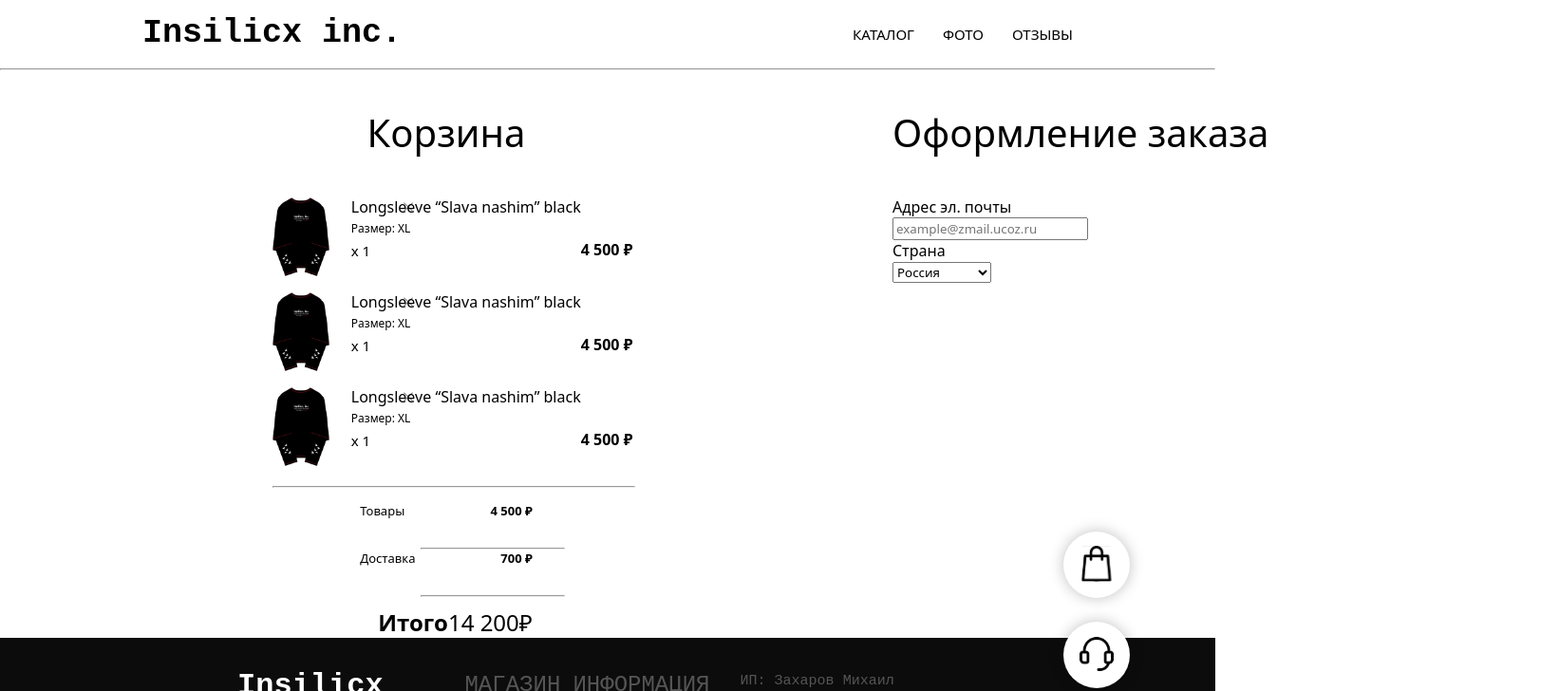
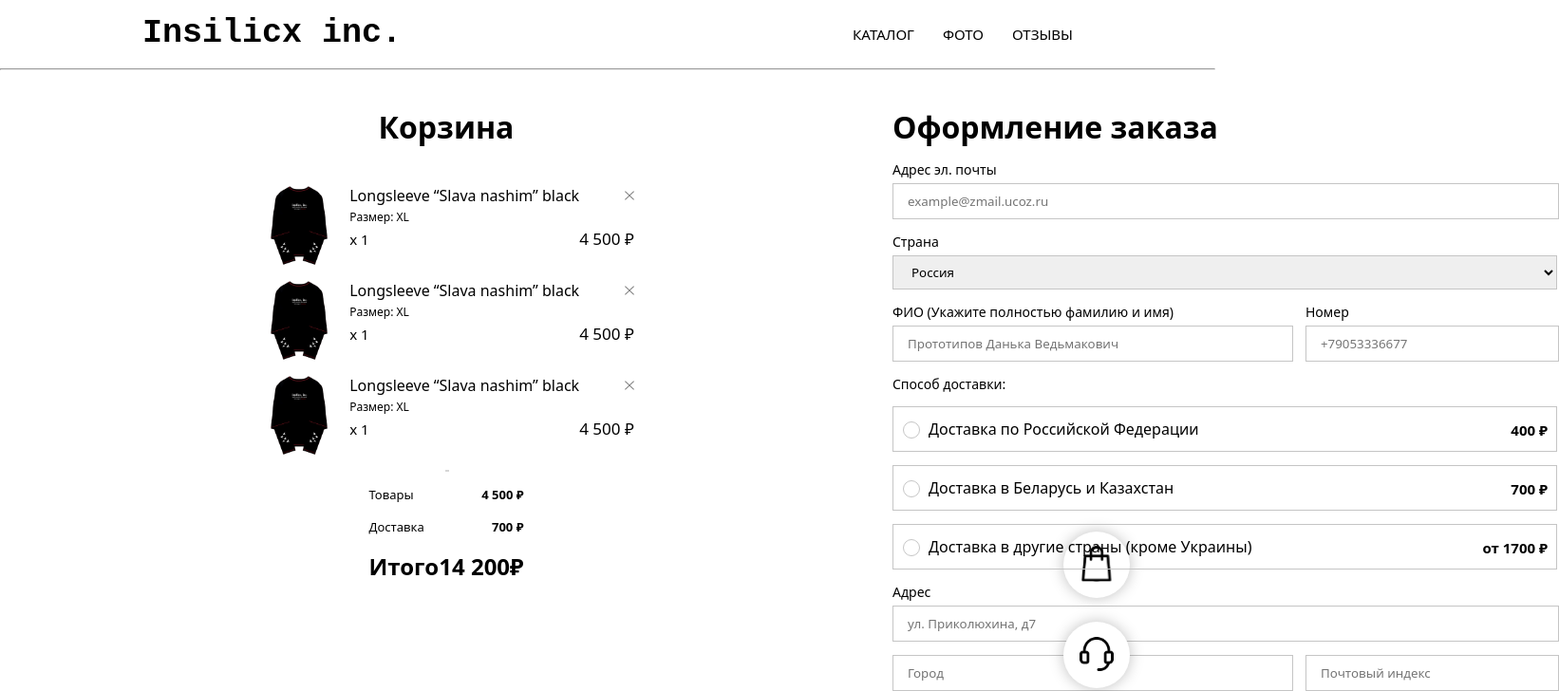
Before and after one commit to kirillpedev/insilicx-react, a React (Vite) app: page /order in a window 1280 px wide. Shown: the top 728 px of the page at 95% size, 1642 px wide, since content can reach past the window. Built offline with nearby package versions, Linux system fonts and the light colour scheme.

Commit message:
Bag page full updated.

```diff
--- a/src/App.jsx
+++ b/src/App.jsx
@@ -7,6 +7,7 @@ import Order from './pages/Order';
 import Bag from './components/Bag';
 import Products from './products';
 // import ProductPage from './pages/ProductPage';
+
 import ProductPage, {
   loader,
 } from "./pages/ProductPage";
--- a/src/components/Bag.jsx
+++ b/src/components/Bag.jsx
@@ -2,6 +2,7 @@ import React from 'react'
 import styled from 'styled-components'
 import dress1 from '/src/img/dress1.png'
 import close from '/src/img/close.svg'
+import check from '../svg/check.svg'
 
 
 const Main = styled.div`
@@ -30,28 +31,24 @@ const OrderInfo = styled.div`
     }
 
     .content h1 {
-        padding-bottom: 40px;
-        font-family: "Noto Sans", sans-serif;
-        font-size: 40px;
-        font-weight: 500;
+        margin-bottom: 40px;
     }
 
     .close_img {
         position: absolute;
         margin-top: 6px;
-        right: 66%;
+        right: 0;
     }
 
     .order_main {
         display: flex;
         padding-bottom: 15px;
+        position: relative;
     }
 
     .line hr {
-        width: 380px;
-        color: #D6D6D6;
-        margin-left: 15px;
-        margin-top: 5px;
+        width: 100%;
+        border: 1px solid #D6D6D6;
         margin-bottom: 15px;
     }
 
@@ -65,20 +62,20 @@ const OrderInfo = styled.div`
         font-family: "Noto Sans", sans-serif;
         padding-top: 3px;
         font-size: 12px;
-        font-weight: lighter;
+        font-weight: 300;
     }
 
     .order_main h3 {
         font-family: "Noto Sans", sans-serif;
         font-size: 15px;
-        font-weight: 500;
+        font-weight: 400;
         padding-top: 5px;
     }
 
     .order_main h4 {
         font-family: "Noto Sans", sans-serif;
-        font-size: 16px;
-        font-weight: 600;
+        font-size: 17px;
+        font-weight: 500;
         margin-top: 45px;
     }
 
@@ -103,13 +100,20 @@ const OrderInfo = styled.div`
     .order_end h3 {
         font-family: "Noto Sans", sans-serif;
         font-size: 24px;
-        font-weight: 700;
+        font-weight: 600;
     }
 
     .items {
         display: flex;
         justify-content: space-between;
-        margin-bottom: -10px;
+    }
+
+    .items h1 {
+        margin-bottom: 16px;
+    }
+
+    .delivery h1 {
+        margin-bottom: 16px;
     }
 
     .delivery {
@@ -122,12 +126,11 @@ const OrderInfo = styled.div`
         margin-top: 10px;
         display: flex;
         justify-content: space-between;
-        margin-left: 19px;
     }
     .total h2 {
         font-family: "Noto Sans", sans-serif;
         font-size: 24px;
-        font-weight: 500;
+        font-weight: 600;
     }
 
 
@@ -138,8 +141,50 @@ const OrderInput = styled.div`
     @import url('https://fonts.googleapis.com/css2?family=Anonymous+Pro:ital,wght@0,400;0,700;1,400;1,700&family=Noto+Sans:ital,wght@0,100..900;1,100..900&display=swap');
 
     .input_mass {
-        width: 580px;
+        width: 700px;
         height: 100%;
+    }
+
+    h1 {
+        margin-bottom: 10px;
+    }
+
+    .input_mass p {
+        font-size: 14px;
+        margin-bottom: 5px;
+    }
+
+    .country {
+        width: 100%;
+        border: 1px solid #C5C5C5;
+        padding: 7px 0px 7px ;
+        text-indent: 15px;
+    }
+
+    .input_mass div {
+        margin-top: 14px;
+    }
+
+    .input_mass #long {
+        padding: 9px 0px 9px;
+        width: 100%;
+        text-indent: 15px;
+        border: 1px solid #C5C5C5;
+    }
+
+    .input_mass #short {
+        padding: 9px 0px 9px ;
+        width: 100%;
+        text-indent: 15px;
+        border: 1px solid #C5C5C5;
+    }
+
+    .phone {
+        padding-left: 15px;
+    }
+
+    .index {
+        padding-left: 15px;
     }
 
     .input_mass h1 {
@@ -147,6 +192,127 @@ const OrderInput = styled.div`
         font-family: "Noto Sans", sans-serif;
         font-size: 40px;
         font-weight: 500;
+    }
+
+    .user_input {
+        display: grid;
+        grid-template-columns: 1.2fr 0.8fr;
+    }
+
+    .radio_decision {
+        width: 100%;
+        height: 48px;
+        position: relative;
+    }
+
+    input[name="delivery_type"] {
+        -webkit-appearance: none;
+        appearance: none;
+        position: absolute;
+        height: 100%;
+        width: 100%;
+        border: 1px solid #C5C5C5;
+    }
+
+    input[name="delivery_type"]::before {
+        content: "";
+        position: absolute;
+        height: 16px;
+        width: 16px;
+        border: 1px solid #C5C5C5;
+        border-radius: 50%;
+        top: 15px;
+        left: 10px;
+    }
+
+    input[name="delivery_type"]::after {
+        content: "";
+        position: absolute;
+        background-color: transparent;
+        height: 10px;
+        width: 10px;
+        border-radius: 50%;
+        top: 19px;
+        left: 14px;
+    }
+
+    input[name="delivery_type"]:checked {
+        border: 2px solid black;
+    }
+
+    input[name="delivery_type"]:checked:after {
+        background-color: black;
+    }
+
+    .radio_decision label {
+        cursor: pointer;
+        position: absolute;
+        top: 13px;
+        left: 38px;
+        color: black;
+    }
+
+    .radio_decision p {
+        cursor: pointer;
+        position: absolute;
+        font-weight: 600;
+        font-size: 15px;
+        top: 15px;
+        right: 10px;
+        color: black;
+    }
+
+    .license_input {
+        width: 100%;
+        height: 20px;
+        position: relative;
+    }
+
+    .license_input label {
+        position: absolute;
+        left: 30px;
+        top: -1px;
+    }
+
+    input[name="license_type"] {
+        -webkit-appearance: none;
+        appearance: none;
+        position: absolute;
+        height: 20px;
+        width: 20px;
+        border: 1px solid black;
+        cursor: pointer;
+    }
+
+    input[name="license_type"]:checked {
+        content: "";
+        background: url(${check}) no-repeat;
+        background-size: 19px 19px;
+        background-color: black;
+        position: absolute;
+        width: 20px;
+        height: 20px;
+        transition: 0.1s ease-in-out;
+    }
+
+    .button .order {
+        width: 323px;
+        height: 47px;
+        border-radius: 1px;
+        margin-top: 10px;
+        font-family: "Noto Sans", sans-serif;
+        font-size: 20px;
+        font-weight: bold;
+        color: #ffff;
+        background-color: #000;
+        border: 2px solid black;
+        cursor: pointer;
+    }
+
+    .button .order:hover {
+        color: #000000;
+        background-color: #ffffff;
+        transition: 0.1s ease;
     }
 
 `
@@ -188,14 +354,12 @@ const Bag = () => {
                     <h2>4 500 ₽</h2>
                 </div>
                 <div className='line_short'>
-                    <hr></hr>
                 </div>
                 <div className='delivery'>
                     <h1>Доставка</h1>
                     <h2>700 ₽</h2>
                 </div>
                 <div className='line_short'>
-                    <hr></hr>
                 </div>
                 <div className='total'>
                     <h3>Итого</h3>
@@ -205,11 +369,15 @@ const Bag = () => {
         </div>
     </OrderInfo>
     <OrderInput>
+        <h1>Оформление заказа</h1>
         <div className='input_mass'>
 
-            <h1>Оформление заказа</h1>
+            <div className='email_input'>
                 <p>Адрес эл. почты</p>
                 <input id='long' type='email' placeholder="example@zmail.ucoz.ru"></input>
+            </div>
+
+            <div className='country_input'>
                 <p>Страна</p>
                 <select className='country'>
                     <option>Казахстан</option>
@@ -218,6 +386,70 @@ const Bag = () => {
                     <option>Саратов</option>
                     <option>26 КАДР</option>
                 </select>
+            </div>
+
+            <div className='user_input'>
+                <span className='name'>
+                    <p>ФИО (Укажите полностью фамилию и имя)</p>
+                    <input id='long' type='email' placeholder="Прототипов Данька Ведьмакович"></input>
+                </span>
+                <span className='phone'>
+                    <p>Номер</p>
+                    <input id='short' type='email' placeholder="+79053336677"></input>
+                </span>
+            </div>
+
+            <div className='delivery_input'>
+                <p>Способ доставки:</p>
+                <div for="d_rus" className='radio_decision'>
+                    <input id="d_rus" type="radio" name="delivery_type"/>
+                    <label for="d_rus">Доставка по Российской Федерации</label>
+                    <p>400 ₽</p>
+                </div>
+                <div className='radio_decision'>
+                    <input id="d_cis" type="radio" name="delivery_type"/>
+                    <label for="d_cis">Доставка в Беларусь и Казахстан</label>
+                    <p>700 ₽</p>
+                </div>
+                <div className='radio_decision'>
+                    <input id="d_world" type="radio" name="delivery_type"/>
+                    <label for="d_world">Доставка в другие страны (кроме Украины)</label>
+                    <p>от 1700 ₽</p>
+                </div>
+            </div>
+
+            <div className='email_input'>
+                <p>Адрес</p>
+                <input id='long' type='email' placeholder="ул. Приколюхина, д7"></input>
+            </div>
+
+            <div className='user_input'>
+                <span className='city'>
+                    <input id='long' type='email' placeholder="Город"></input>
+                </span>
+                <span className='index'>
+                    <input id='short' type='email' placeholder="Почтовый индекс"></input>
+                </span>
+            </div>
+
+            <div className='country_input'>
+                <select className='country'>
+                    <option>Москва</option>
+                    <option selected>Московская обл.</option>
+                    <option>Саратовская обл.</option>
+                    <option>26-кадровская обл.</option>
+                    <option>Турникистанский край</option>
+                </select>
+            </div>
+
+            <div className='license_input'>
+                <input id="lic" type="checkbox" name="license_type"/>
+                <label for="lic">Согласен с <a href='#'>публичной офертой</a></label>
+            </div>
+
+            <div className='button'>
+                <button className='order'>Скачать вирус</button>
+            </div>
 
         </div>
     </OrderInput>
```
Also changed, not shown: src/svg/check.svg (added). Lines whose indentation alone changed are shown as unchanged.
